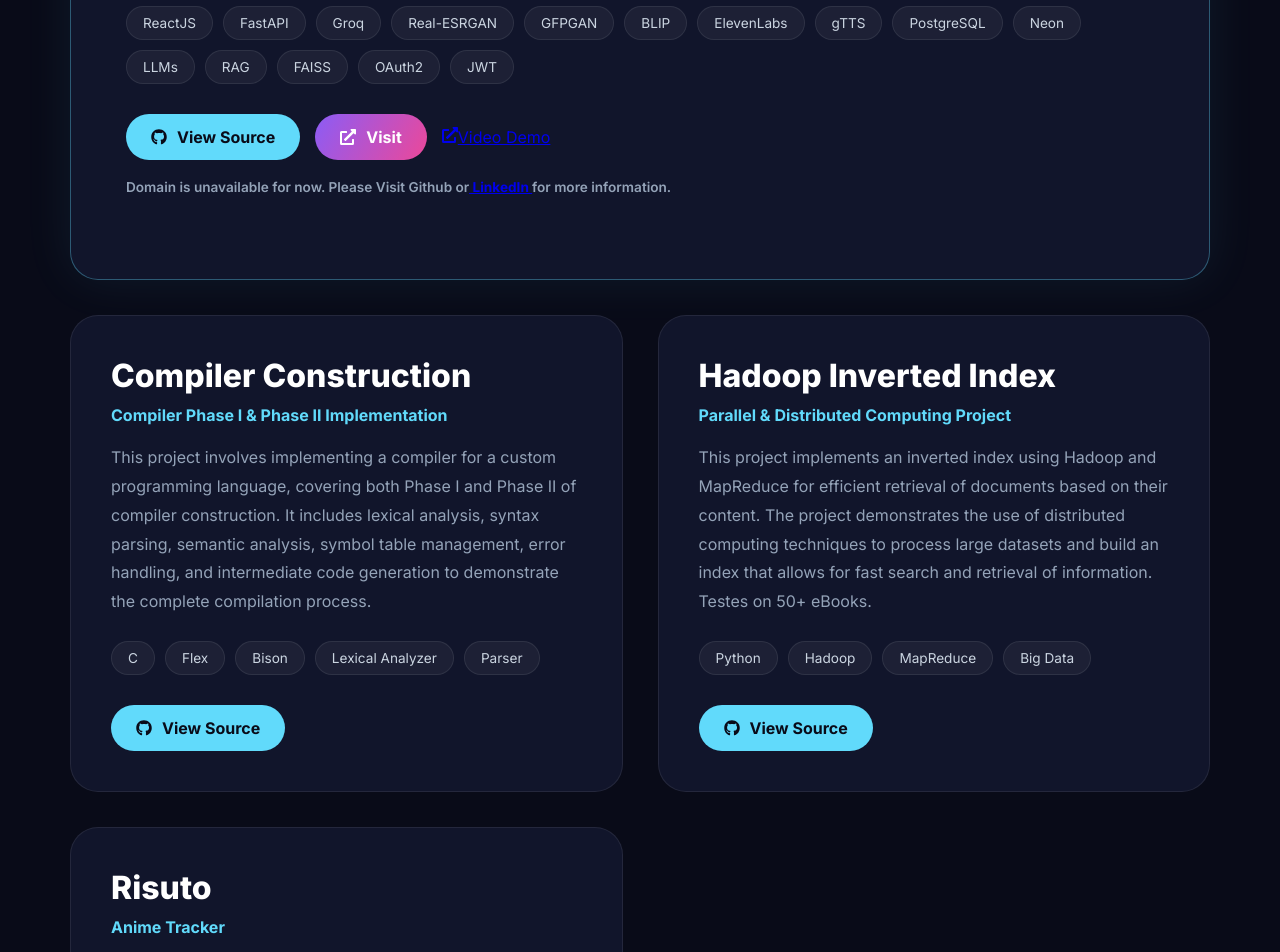
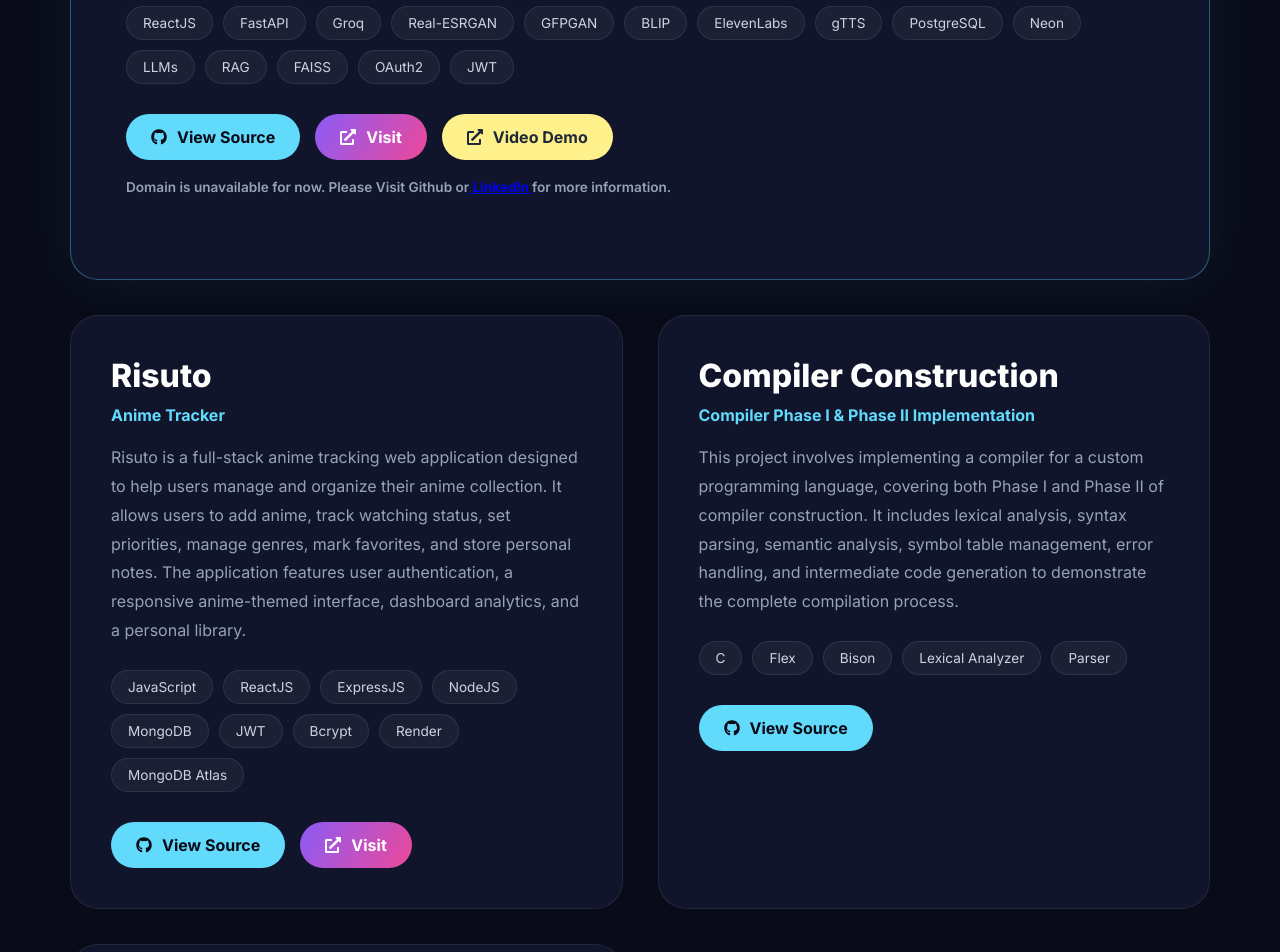
Before and after one commit to talha-xml/Portfolio, a React (Create React App) app: page / in a window 1280 px wide. Shown: the part 5180-6132 px from the top of the page. Built offline with nearby package versions, Linux system fonts and the light colour scheme.

Commit message:
Added Video Demo

```diff
--- a/src/pages/Projects.js
+++ b/src/pages/Projects.js
@@ -32,23 +32,6 @@
       unavailable: true
     },
     {
-      title: 'Compiler Construction',
-      subtitle: 'Compiler Phase I & Phase II Implementation',
-      description:
-        'This project involves implementing a compiler for a custom programming language, covering both Phase I and Phase II of compiler construction. It includes lexical analysis, syntax parsing, semantic analysis, symbol table management, error handling, and intermediate code generation to demonstrate the complete compilation process.',
-      technologies: ['C', 'Flex', 'Bison', 'Lexical Analyzer', 'Parser'],
-      github: 'https://github.com/talha-xml/Compiler-Construction-Project'
-    },
-
-    {
-      title: 'Hadoop Inverted Index',
-      subtitle: 'Parallel & Distributed Computing Project',
-      description:
-        'This project implements an inverted index using Hadoop and MapReduce for efficient retrieval of documents based on their content. The project demonstrates the use of distributed computing techniques to process large datasets and build an index that allows for fast search and retrieval of information. Testes on 50+ eBooks.',
-      technologies: ['Python', 'Hadoop', 'MapReduce', 'Big Data'],
-      github: 'https://github.com/talha-xml/PDC-Project-InvertedIndex'
-    },
-    {
       title: 'Risuto',
       subtitle: 'Anime Tracker',
       description:
@@ -67,6 +50,23 @@
       github: 'https://github.com/talha-xml/risuto',
       website: 'https://risuto-frontend.onrender.com/',
       unavailable: false
+    },
+    {
+      title: 'Compiler Construction',
+      subtitle: 'Compiler Phase I & Phase II Implementation',
+      description:
+        'This project involves implementing a compiler for a custom programming language, covering both Phase I and Phase II of compiler construction. It includes lexical analysis, syntax parsing, semantic analysis, symbol table management, error handling, and intermediate code generation to demonstrate the complete compilation process.',
+      technologies: ['C', 'Flex', 'Bison', 'Lexical Analyzer', 'Parser'],
+      github: 'https://github.com/talha-xml/Compiler-Construction-Project'
+    },
+
+    {
+      title: 'Hadoop Inverted Index',
+      subtitle: 'Parallel & Distributed Computing Project',
+      description:
+        'This project implements an inverted index using Hadoop and MapReduce for efficient retrieval of documents based on their content. The project demonstrates the use of distributed computing techniques to process large datasets and build an index that allows for fast search and retrieval of information. Testes on 50+ eBooks.',
+      technologies: ['Python', 'Hadoop', 'MapReduce', 'Big Data'],
+      github: 'https://github.com/talha-xml/PDC-Project-InvertedIndex'
     }
   ];
 
--- a/src/styles/Projects.css
+++ b/src/styles/Projects.css
@@ -165,6 +165,23 @@
   box-shadow: 0 0 25px rgba(139, 92, 246, 0.35);
 }
 
+.demo-btn {
+  display: inline-flex;
+  align-items: center;
+  gap: 10px;
+  padding: 13px 25px;
+  border-radius: 999px;
+  text-decoration: none;
+  color: #1f2937;
+  background: #fef08a;
+  font-weight: 700;
+  transition: 0.3s ease;
+}
+
+.demo-btn:hover {
+  transform: translateY(-3px);
+  box-shadow: 0 0 25px rgba(250, 204, 21, 0.3);
+}
 .domain-warning {
   margin-top: 15px;
   color: #facc15;
```
